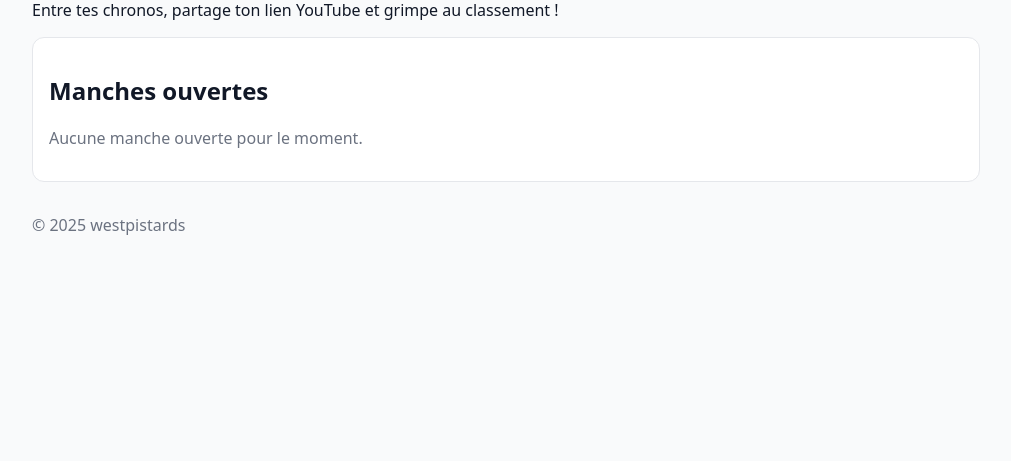
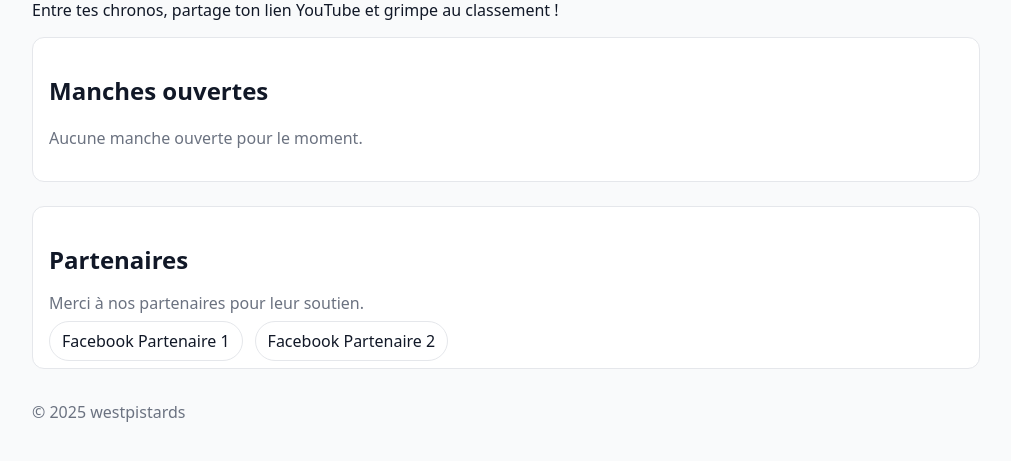
Before and after one commit to cmoulaman-ux/Westpistards-Challenge, a Flask app: page / in a window 1280 px wide. Shown: the part 177-638 px from the top of the page, without its empty margins (134-1145 px from the left). Run offline with Flask 3, Linux system fonts and the light colour scheme; some libraries are stand-ins or nearby versions.

Commit message:
Home: section Partenaires tout en bas (liens Facebook)

```diff
--- a/app.py
+++ b/app.py
@@ -224,7 +224,7 @@ def PAGE(inner_html):
 # --- Pages ---
 @app.get("/")
 def index():
-    # Lister les manches "open" (plus récentes en premier)
+    # Manches ouvertes (plus récentes d’abord)
     open_list_html = "<p class='muted'>Aucune manche ouverte pour le moment.</p>"
     if db:
         open_rounds = (
@@ -240,8 +240,25 @@ def index():
                 f"</li>"
                 for r in open_rounds
             )
-            open_list_html = f"<ul style='list-style:none; padding-left:0; margin:0;'>{items}</ul>"
+            open_list_html = (
+                "<ul style='list-style:none; padding-left:0; margin:0;'>"
+                f"{items}"
+                "</ul>"
+            )
 
+    # Liens partenaires (remplace par tes vraies pages FB)
+    partners_html = """
+    <section class="card" style="margin-top:24px;">
+      <h2>Partenaires</h2>
+      <p class="muted" style="margin-top:-4px;">Merci à nos partenaires pour leur soutien.</p>
+      <ul class="links">
+        <li><a href="https://www.facebook.com/coneaddict" target="_blank" rel="noopener">Facebook Partenaire 1</a></li>
+        <li><a href="https://www.facebook.com/search/top?q=sellerie%20lou%20ethève" target="_blank" rel="noopener">Facebook Partenaire 2</a></li>
+      </ul>
+    </section>
+    """
+
+    # On place Partenaires à la toute fin du contenu (avant le footer)
     return PAGE(f"""
       <h1>Bienvenue sur WP Challenge</h1>
       <p>Entre tes chronos, partage ton lien YouTube et grimpe au classement !</p>
@@ -250,7 +267,10 @@ def index():
         <h2>Manches ouvertes</h2>
         {open_list_html}
       </section>
+
+      {partners_html}
     """)
+
 
 
 
--- a/static/style.css
+++ b/static/style.css
@@ -51,3 +51,25 @@ body{
 .brand:focus-visible{
   box-shadow:0 0 0 3px rgba(37,99,235,.35);
 }
+
+/* Liens partenaires en "pills" */
+.links{
+  list-style:none;
+  padding:0;
+  margin:8px 0 0 0;
+  display:flex;
+  gap:12px;
+  flex-wrap:wrap;
+}
+.links a{
+  text-decoration:none;
+  border:1px solid var(--border);
+  border-radius:999px;
+  padding:8px 12px;
+  color:var(--text);
+}
+.links a:hover{
+  background:var(--text);
+  color:#fff;
+  border-color:var(--text);
+}
```
